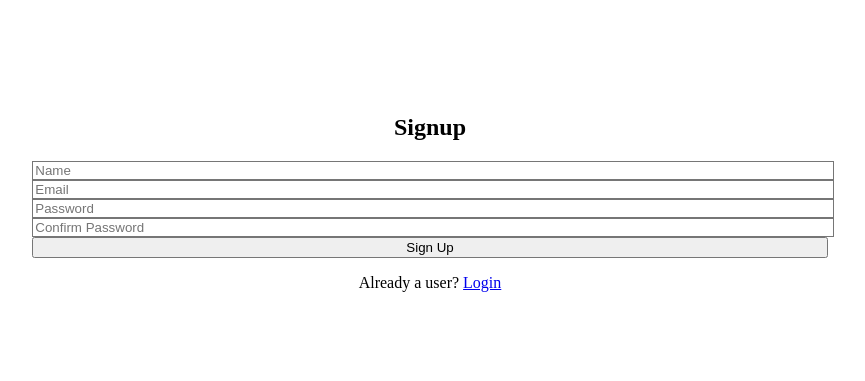
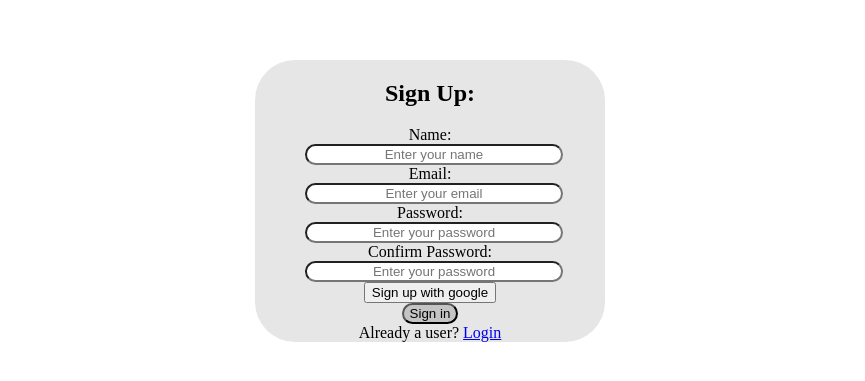
Before and after one commit to kalviumcommunity/S63_Nidhi_Capstone_HomeSync, a React (Vite) app in the folder frontend/client/: page /signup in a window 1280 px wide. Shown: the part 239-620 px from the top of the page, without its empty margins (210-1075 px from the left). Built offline with nearby package versions, Linux system fonts and the light colour scheme.

Commit message:
improved login/signup

```diff
--- a/frontend/client/package.json
+++ b/frontend/client/package.json
@@ -11,6 +11,7 @@
   },
   "dependencies": {
     "axios": "^1.8.4",
+    "lucide-react": "^0.330.0",
     "react": "^19.0.0",
     "react-dom": "^19.0.0",
     "react-router-dom": "^7.5.0"
--- a/frontend/client/src/pages/ForgotPassword.jsx
+++ b/frontend/client/src/pages/ForgotPassword.jsx
@@ -1,56 +1,92 @@
-import React, { useState } from 'react';
-import { useNavigate } from 'react-router-dom';
+import { useState } from 'react';
+import { Link } from 'react-router-dom';
+import axios from 'axios';
 
 const ForgotPassword = () => {
-  const [formData, setFormData] = useState({ newPassword: '', confirmPassword: '' });
-  const navigate = useNavigate();
+  const [email, setEmail] = useState('');
+  const [message, setMessage] = useState('');
 
   const handleChange = e => {
-    setFormData({ ...formData, [e.target.name]: e.target.value });
+    setEmail(e.target.value);
   };
 
-  const handleSubmit = e => {
+  const handleClear = () => {
+    setEmail('');
+  };
+
+  const handleSubmit = async e => {
     e.preventDefault();
-    if (formData.newPassword !== formData.confirmPassword) {
-      alert('Passwords do not match');
-      return;
+    try {
+      const res = await axios.post('http://localhost:5000/api/auth/forgot-password', { email });
+      setMessage(res.data.message);
+    } catch (err) {
+      setMessage(err.response?.data?.message || 'Failed to send reset link');
     }
-
-    // Simulate password reset here
-    alert('Password reset successfully');
-    navigate('/login');
   };
 
   return (
-    <div className="min-h-screen bg-gradient-to-br from-green-400 via-green-600 to-green-700 flex items-center justify-center">
-      <div className="bg-white rounded-3xl shadow-lg p-10 w-full max-w-md">
-        <h2 className="text-2xl font-bold text-center text-green-900 mb-6">Reset Password</h2>
+    <div className="min-h-screen flex items-center justify-center bg-white">
+      <div className="w-[350px]">
+        {/* Form Container */}
+        <div className="bg-[#e6e6e6] rounded-[40px] p-8 flex flex-col items-center">
+          {/* Header */}
+          <h2 className="text-xl font-bold mb-6 text-center">Forgot Password</h2>
 
-        <form onSubmit={handleSubmit} className="space-y-4">
+          <form onSubmit={handleSubmit} className="space-y-6 w-full max-w-[250px]">
+            {/* Email Field */}
+            <div className="mb-6 flex flex-col items-center">
+              <label className="block font-medium text-black mb-1 w-full text-center">
+                Email:
+              </label>
+              <div className="relative w-full">
                 <input
-            name="newPassword"
-            type="password"
+                  type="email"
+                  name="email"
+                  value={email}
                   onChange={handleChange}
-            placeholder="New Password"
-            className="w-full p-3 border border-gray-300 rounded-lg"
+                  placeholder="Enter your email"
+                  className="w-full h-8 px-4 rounded-full bg-white focus:outline-none text-left placeholder:text-center text-sm"
                   required
                 />
-          <input
-            name="confirmPassword"
-            type="password"
-            onChange={handleChange}
-            placeholder="Confirm Password"
-            className="w-full p-3 border border-gray-300 rounded-lg"
-            required
-          />
+                {email && (
+                  <button
+                    type="button"
+                    onClick={handleClear}
+                    className="absolute right-2 top-1/2 transform -translate-y-1/2 text-gray-400 hover:text-gray-600 text-sm"
+                  >
+                    ×
+                  </button>
+                )}
+              </div>
+            </div>
 
+            {/* Message Display */}
+            {message && (
+              <div className="text-center text-sm">
+                <p className={message.includes('Failed') ? 'text-red-500' : 'text-green-500'}>
+                  {message}
+                </p>
+              </div>
+            )}
+
+            <div className="flex flex-col items-center space-y-4">
+              {/* Submit Button */}
               <button
                 type="submit"
-            className="w-full bg-green-600 hover:bg-green-700 text-white py-3 rounded-lg font-semibold"
+                className="bg-[#c4c4c4] text-black font-medium py-1 px-4 rounded-full hover:bg-[#b4b4b4] transition-colors text-sm"
               >
-            Log In
+                Send Reset Link
               </button>
+
+              {/* Back to Login Link */}
+              <div className="text-center">
+                <Link to="/login" className="text-sm text-black hover:underline">
+                  Back to Login
+                </Link>
+              </div>
+            </div>
           </form>
+        </div>
       </div>
     </div>
   );
--- a/frontend/client/src/pages/Login.jsx
+++ b/frontend/client/src/pages/Login.jsx
@@ -1,6 +1,7 @@
 import React, { useState } from 'react';
 import { Link, useNavigate } from 'react-router-dom';
 import axios from 'axios';
+// import logo from '../assets/logo.png'; // Use your logo path here
 
 const Login = () => {
   const [formData, setFormData] = useState({ email: '', password: '' });
@@ -10,60 +11,115 @@ const Login = () => {
     setFormData({ ...formData, [e.target.name]: e.target.value });
   };
 
+  const handleClear = field => {
+    setFormData({ ...formData, [field]: '' });
+  };
+
   const handleSubmit = async e => {
     e.preventDefault();
     try {
       const res = await axios.post('http://localhost:5000/api/auth/login', formData);
       alert(res.data.message);
-      navigate('/dashboard'); // Change this route as needed
+      navigate('/dashboard');
     } catch (err) {
       alert(err.response?.data?.message || 'Login failed');
     }
   };
 
   return (
-    <div className="min-h-screen bg-gradient-to-br from-green-400 via-green-600 to-green-700 flex items-center justify-center">
-      <div className="bg-white rounded-3xl shadow-lg p-10 w-full max-w-md">
-        <h2 className="text-2xl font-bold text-center text-green-900 mb-6">Login</h2>
+    <div className="min-h-screen flex items-center justify-center bg-white">
+      <div className="w-[350px]">
+        {/* Form Container */}
+        <div className="bg-[#e6e6e6] rounded-[40px] p-8 flex flex-col items-center">
+          {/* Header */}
+          <h2 className="text-xl font-bold mb-6 text-center">Login:</h2>
 
-        <form onSubmit={handleSubmit} className="space-y-4">
+          <form onSubmit={handleSubmit} className="space-y-6 w-full max-w-[250px]">
+            {/* Email Field */}
+            <div className="mb-6 flex flex-col items-center">
+              <label className="block font-medium text-black mb-1 w-full text-center">
+                Email:
+              </label>
+              <div className="relative w-full">
                 <input
+                  type="email"
                   name="email"
-            type="email"
+                  value={formData.email}
                   onChange={handleChange}
-            placeholder="Email"
-            className="w-full p-3 border border-gray-300 rounded-lg"
-            required
+                  placeholder="Enter your email"
+                  className="w-full h-8 px-4 rounded-full bg-white focus:outline-none text-left placeholder:text-center text-sm"
                 />
+                {formData.email && (
+                  <button
+                    type="button"
+                    onClick={() => handleClear('email')}
+                    className="absolute right-2 top-1/2 transform -translate-y-1/2 text-gray-400 hover:text-gray-600 text-sm"
+                  >
+                    ×
+                  </button>
+                )}
+              </div>
+            </div>
+
+            {/* Password Field */}
+            <div className="mb-8 flex flex-col items-center">
+              <label className="block font-medium text-black mb-1 w-full text-center">
+                Password:
+              </label>
+              <div className="relative w-full">
                 <input
+                  type="password"
                   name="password"
-            type="password"
+                  value={formData.password}
                   onChange={handleChange}
-            placeholder="Password"
-            className="w-full p-3 border border-gray-300 rounded-lg"
-            required
+                  placeholder="Enter your password"
+                  className="w-full h-8 px-4 rounded-full bg-white focus:outline-none text-left placeholder:text-center text-sm"
                 />
+                {formData.password && (
+                  <button
+                    type="button"
+                    onClick={() => handleClear('password')}
+                    className="absolute right-2 top-1/2 transform -translate-y-1/2 text-gray-400 hover:text-gray-600 text-sm"
+                  >
+                    ×
+                  </button>
+                )}
+              </div>
+            </div>
 
-          <div className="text-right text-sm">
-            <Link to="/forgot-password" className="text-green-700 hover:underline">
+            <div className="flex flex-col items-center space-y-4">
+              {/* Sign in with Google */}
+              <button
+                type="button"
+                className="text-sm text-black"
+              >
+                Sign in with google
+              </button>
+
+              {/* Login Button */}
+              <button
+                type="submit"
+                className="bg-[#c4c4c4] text-black font-medium py-1 px-4 rounded-full hover:bg-[#b4b4b4] transition-colors text-sm"
+              >
+                Login
+              </button>
+
+              {/* Forgot Password Link */}
+              <div className="text-center">
+                <Link to="/forgot-password" className="text-sm text-black hover:underline">
                   Forgot your password?
                 </Link>
               </div>
 
-          <button
-            type="submit"
-            className="w-full bg-green-600 hover:bg-green-700 text-white py-3 rounded-lg font-semibold"
-          >
-            Log In
-          </button>
+              {/* Signup Link */}
+              <div className="mt-2 text-center">
+                <span className="text-sm text-black">
+                  New user? <Link to="/signup" className="hover:underline text-blue-600">Signup</Link>
+                </span>
+              </div>
+            </div>
           </form>
-
-        <p className="mt-6 text-center text-sm text-gray-700">
-          Don’t have an account?{' '}
-          <Link to="/signup" className="text-green-700 font-semibold hover:underline">
-            Sign up
-          </Link>
-        </p>
+        </div>
       </div>
     </div>
   );
--- a/frontend/client/src/pages/Signup.jsx
+++ b/frontend/client/src/pages/Signup.jsx
@@ -1,77 +1,174 @@
-import React, { useState } from 'react';
-import axios from 'axios';
+import { useState } from 'react';
 import { Link } from 'react-router-dom';
 
 const Signup = () => {
-  const [formData, setFormData] = useState({ name: '', email: '', password: '', confirmPassword: '' });
+  const [formData, setFormData] = useState({
+    name: '',
+    email: '',
+    password: '',
+    confirmPassword: ''
+  });
 
-  const handleChange = e => {
-    setFormData({ ...formData, [e.target.name]: e.target.value });
+  const handleChange = (e) => {
+    const { name, value } = e.target;
+    setFormData(prev => ({
+      ...prev,
+      [name]: value
+    }));
   };
 
-  const handleSubmit = async e => {
+  const handleSubmit = (e) => {
     e.preventDefault();
-    if (formData.password !== formData.confirmPassword) {
-      alert("Passwords do not match");
-      return;
-    }
-    try {
-      const res = await axios.post('http://localhost:5000/api/auth/signup', formData);
-      alert(res.data.message);
-    } catch (err) {
-      alert(err.response?.data?.message || 'Signup failed');
-    }
+    // TODO: Implement signup logic
+    console.log('Form submitted:', formData);
+  };
+
+  const clearField = (fieldName) => {
+    setFormData(prev => ({
+      ...prev,
+      [fieldName]: ''
+    }));
   };
 
   return (
-    <div className="min-h-screen bg-green-600 flex items-center justify-center">
-      <div className="bg-white bg-opacity-95 rounded-2xl shadow-2xl p-6 w-80 max-w-full border-0">
-        <form onSubmit={handleSubmit}>
-          <h2 className="text-2xl font-extrabold mb-4 text-center text-green-900">Signup</h2>
+    <div className="min-h-screen flex items-center justify-center bg-white">
+      <div className="w-[350px]">
+        {/* Form Container */}
+        <div className="bg-[#e6e6e6] rounded-[40px] p-8 flex flex-col items-center">
+          {/* Header */}
+          <h2 className="text-xl font-bold mb-6 text-center">Sign Up:</h2>
+
+          <form onSubmit={handleSubmit} className="space-y-6 w-full max-w-[250px]">
+            {/* Name Field */}
+            <div className="mb-6 flex flex-col items-center">
+              <label className="block font-medium text-black mb-1 w-full text-center">
+                Name:
+              </label>
+              <div className="relative w-full">
                 <input
+                  type="text"
                   name="name"
+                  value={formData.name}
                   onChange={handleChange}
-            placeholder="Name"
-            className="w-full mb-3 p-2 border border-green-300 rounded-lg focus:outline-none focus:ring-4 focus:ring-green-400"
-            required
+                  placeholder="Enter your name"
+                  className="w-full h-8 px-4 rounded-full bg-white focus:outline-none text-left placeholder:text-center text-sm"
                 />
+                {formData.name && (
+                  <button
+                    type="button"
+                    onClick={() => clearField('name')}
+                    className="absolute right-2 top-1/2 transform -translate-y-1/2 text-gray-400 hover:text-gray-600 text-sm"
+                  >
+                    ×
+                  </button>
+                )}
+              </div>
+            </div>
+
+            {/* Email Field */}
+            <div className="mb-6 flex flex-col items-center">
+              <label className="block font-medium text-black mb-1 w-full text-center">
+                Email:
+              </label>
+              <div className="relative w-full">
                 <input
+                  type="email"
                   name="email"
-            type="email"
+                  value={formData.email}
                   onChange={handleChange}
-            placeholder="Email"
-            className="w-full mb-3 p-2 border border-green-300 rounded-lg focus:outline-none focus:ring-4 focus:ring-green-400"
-            required
+                  placeholder="Enter your email"
+                  className="w-full h-8 px-4 rounded-full bg-white focus:outline-none text-left placeholder:text-center text-sm"
                 />
+                {formData.email && (
+                  <button
+                    type="button"
+                    onClick={() => clearField('email')}
+                    className="absolute right-2 top-1/2 transform -translate-y-1/2 text-gray-400 hover:text-gray-600 text-sm"
+                  >
+                    ×
+                  </button>
+                )}
+              </div>
+            </div>
+
+            {/* Password Field */}
+            <div className="mb-6 flex flex-col items-center">
+              <label className="block font-medium text-black mb-1 w-full text-center">
+                Password:
+              </label>
+              <div className="relative w-full">
                 <input
+                  type="password"
                   name="password"
+                  value={formData.password}
+                  onChange={handleChange}
+                  placeholder="Enter your password"
+                  className="w-full h-8 px-4 rounded-full bg-white focus:outline-none text-left placeholder:text-center text-sm"
+                />
+                {formData.password && (
+                  <button
+                    type="button"
+                    onClick={() => clearField('password')}
+                    className="absolute right-2 top-1/2 transform -translate-y-1/2 text-gray-400 hover:text-gray-600 text-sm"
+                  >
+                    ×
+                  </button>
+                )}
+              </div>
+            </div>
+
+            {/* Confirm Password Field */}
+            <div className="mb-8 flex flex-col items-center">
+              <label className="block font-medium text-black mb-1 w-full text-center">
+                Confirm Password:
+              </label>
+              <div className="relative w-full">
+                <input
                   type="password"
+                  name="confirmPassword"
+                  value={formData.confirmPassword}
                   onChange={handleChange}
-            placeholder="Password"
-            className="w-full mb-3 p-2 border border-green-300 rounded-lg focus:outline-none focus:ring-4 focus:ring-green-400"
-            required
+                  placeholder="Enter your password"
+                  className="w-full h-8 px-4 rounded-full bg-white focus:outline-none text-left placeholder:text-center text-sm"
                 />
-          <input
-            name="confirmPassword"
-            type="password"
-            onChange={handleChange}
-            placeholder="Confirm Password"
-            className="w-full mb-5 p-2 border border-green-300 rounded-lg focus:outline-none focus:ring-4 focus:ring-green-400"
-            required
-          />
+                {formData.confirmPassword && (
+                  <button
+                    type="button"
+                    onClick={() => clearField('confirmPassword')}
+                    className="absolute right-2 top-1/2 transform -translate-y-1/2 text-gray-400 hover:text-gray-600 text-sm"
+                  >
+                    ×
+                  </button>
+                )}
+              </div>
+            </div>
+
+            <div className="flex flex-col items-center space-y-4">
+              {/* Sign up with Google */}
+              <button
+                type="button"
+                className="text-sm text-black"
+              >
+                Sign up with google
+              </button>
+
+              {/* Sign In Button */}
               <button
                 type="submit"
-            className="w-full bg-green-700 hover:bg-green-800 text-white py-2 rounded-lg font-semibold transition duration-300"
+                className="bg-[#c4c4c4] text-black font-medium py-1 px-4 rounded-full hover:bg-[#b4b4b4] transition-colors text-sm"
               >
-            Sign Up
+                Sign in
               </button>
-          <p className="mt-3 text-center text-green-900 text-sm">
-            Already a user?{' '}
-            <Link to="/login" className="text-green-700 hover:underline font-semibold">
-              Login
-            </Link>
-          </p>
+
+              {/* Login Link */}
+              <div className="mt-2 text-center">
+                <span className="text-sm text-black">
+                  Already a user? <Link to="/login" className="hover:underline text-blue-600">Login</Link>
+                </span>
+              </div>
+            </div>
           </form>
+        </div>
       </div>
     </div>
   );
```
Lines whose indentation alone changed are shown as unchanged.
